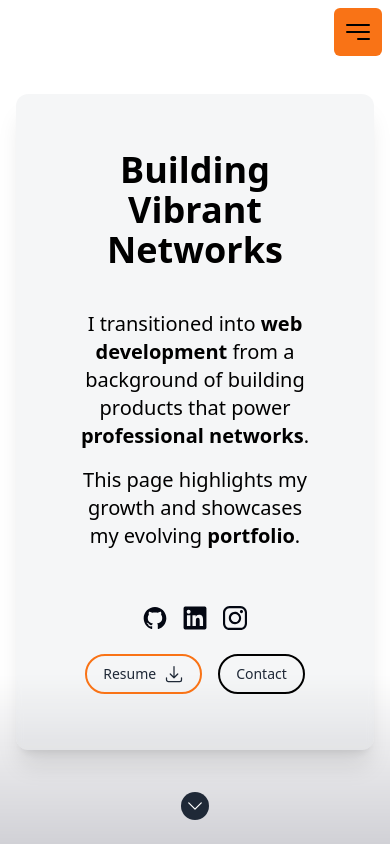
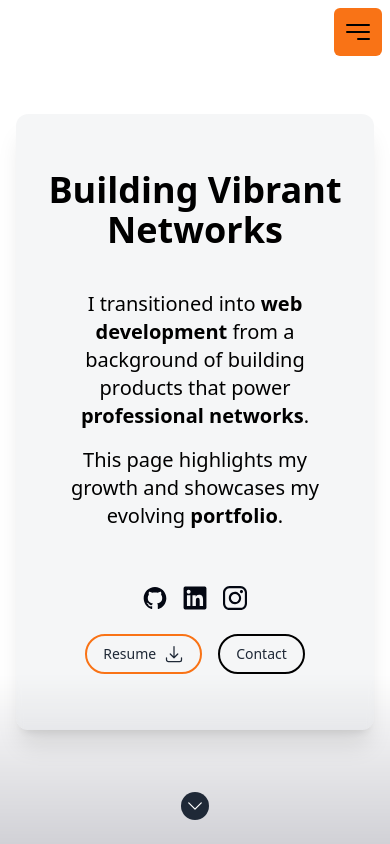
Before and after one commit to borgesenioc/react-resume-enio, a Next.js app: page / in a window 390 px wide. Shown: the top 844 px of the page. Built offline with nearby package versions, Linux system fonts and the light colour scheme.

Commit message:
Adjsut hero padding on mobile devices

```diff
--- a/src/components/Sections/Hero.tsx
+++ b/src/components/Sections/Hero.tsx
@@ -21,7 +21,7 @@ const Hero: FC = memo(() => {
           src={imageSrc}
         />
         <div className="z-10  max-w-screen-lg px-4 lg:px-0">
-          <div className="flex flex-col items-center gap-y-6 rounded-xl bg-gray-400/10 p-6 px-10 text-center shadow-xl backdrop-blur-sm">
+          <div className="flex flex-col items-center gap-y-6 rounded-xl bg-gray-400/10 p-6 px-4 sm:px-10 text-center shadow-xl backdrop-blur-sm">
             <h1 className="pt-8 text-4xl font-bold text-black sm:text-4xl lg:text-6xl">{name}</h1>
             {description}
             <div className="flex gap-x-4 text-gray-950">
```
